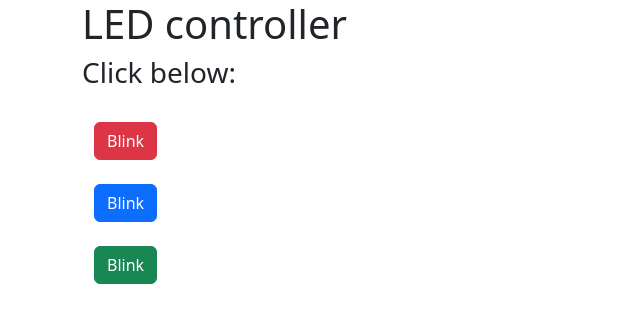
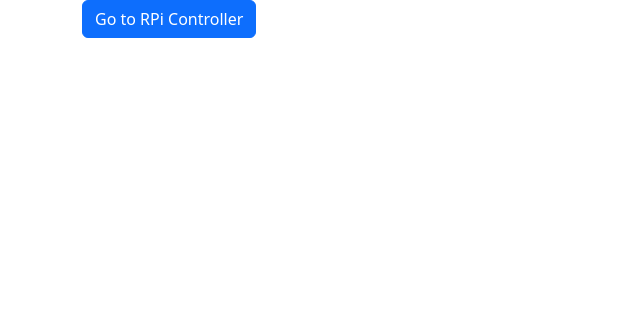
Before and after one commit to nagallegos/home_server, a Flask app: page / in a window 1280 px wide. Shown: the top 323 px of the page, without its empty margins (0-640 px from the left). Run offline with Flask 3, Linux system fonts and the light colour scheme.

Commit message:
Added page for controller and separated from index

```diff
--- a/Web Server/server.py
+++ b/Web Server/server.py
@@ -12,39 +12,43 @@ led1,led2,led3= 11,13,15
 def index():
     return render_template('index.html')
 
+@app.route('/RPi_control')
+def RPi_control():
+    return render_template('RPi_control.html')
+
 @app.route('/A')
 def led1on():
     #rpi.output(led1,1)
     blink.blink1(led1)
-    return render_template('index.html')
+    return render_template('RPi_control.html')
 
 """
 @app.route('/a')
 def led1off():
     rpi.output(led1,0)
-    return render_template('index.html')
+    return render_template('RPi_control.html')
 """
 @app.route('/B')
 def led2on():
     #rpi.output(led2,1)
     blink.blink1(led2)
-    return render_template('index.html')
+    return render_template('RPi_control.html')
 """
 @app.route('/b')
 def led2off():
     rpi.output(led2,0)
-    return render_template('index.html')
+    return render_template('RPi_control.html')
 """
 @app.route('/C')
 def led3on():
     #rpi.output(led3,1)
     blink.blink1(led3)
-    return render_template('index.html')
+    return render_template('RPi_control.html')
 """
 @app.route('/c')
 def led3off():
     rpi.output(led3,0)
-    return render_template('index.html')
+    return render_template('RPi_control.html')
 """
 if __name__=="__main__":
     print("Start")
--- a/Web Server/templates/index.html
+++ b/Web Server/templates/index.html
@@ -3,32 +3,12 @@
   <head>
     <meta charset="utf-8">
     <meta name="viewport" content="width=device-width, initial-scale=1">
-    <title>RPi IoT Demo</title>
+    <title>Home Page</title>
     <link href="https://cdn.jsdelivr.net/npm/bootstrap@5.3.2/dist/css/bootstrap.min.css" rel="stylesheet" integrity="sha384-T3c6CoIi6uLrA9TneNEoa7RxnatzjcDSCmG1MXxSR1GAsXEV/Dwwykc2MPK8M2HN" crossorigin="anonymous">
   </head>
   <body>
     <div class="container">
-      <h1>LED controller</h1>
-      <h3>Click below:</h3>
-      <br>
-      <div class="container">
-        <a href=\A><button type="button" class="btn btn-danger" style="margin-right: 20px">Blink</button>
-        <!--<a href=\A><button type="button" class="btn btn-danger" style="margin-right: 20px">ON</button></a>
-        <a href=\a><button type="button" class="btn btn-danger">OFF</button></a>-->
-      </div>
-      <br>
-      <div class="container">
-        <a href=\B><button type="button" class="btn btn-primary" style="margin-right: 20px">Blink</button>
-        <!--<a href=\B><button type="button" class="btn btn-primary" style="margin-right: 20px">ON</button></a>
-        <a href=\b><button type="button" class="btn btn-primary">OFF</button></a>-->
-      </div>
-      <br>
-      <div class="container">
-        <a href=\C><button type="button" class="btn btn-success" style="margin-right: 20px">Blink</button>
-        <!--<a href=\C><button type="button" class="btn btn-success" style="margin-right: 20px">ON</button></a>
-        <a href=\c><button type="button" class="btn btn-success">OFF</button></a>-->
-      </div>
-      <br>
+      <a href=\RPi_control><button type="button" class="btn btn-primary">Go to RPi Controller</button></a>
     </div>
     <script src="https://cdn.jsdelivr.net/npm/bootstrap@5.3.2/dist/js/bootstrap.bundle.min.js" integrity="sha384-C6RzsynM9kWDrMNeT87bh95OGNyZPhcTNXj1NW7RuBCsyN/o0jlpcV8Qyq46cDfL" crossorigin="anonymous"></script>
   </body>
```
Also changed, not shown: Web Server/templates/RPi_control.html (added, +35 -0 lines).
